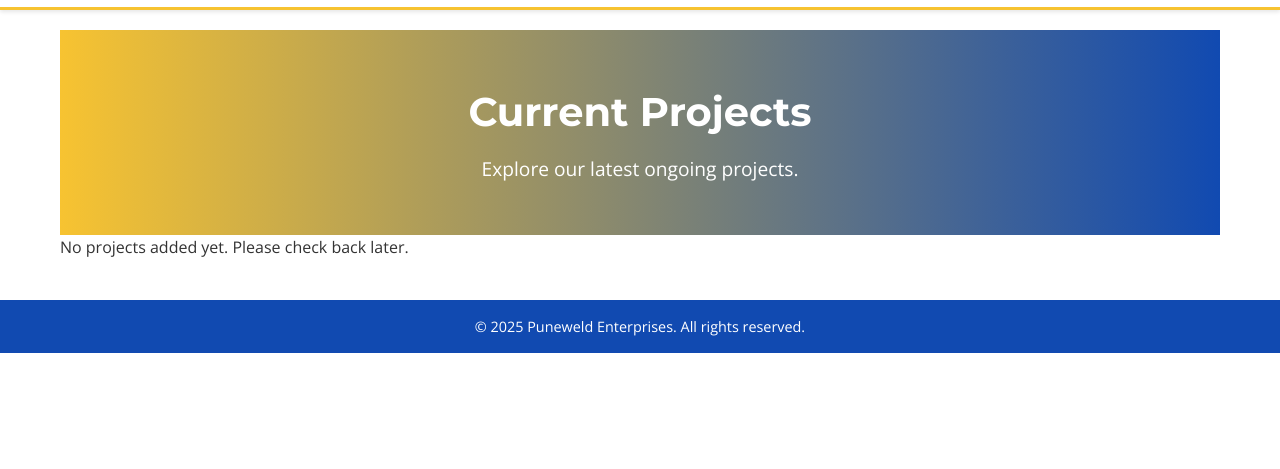
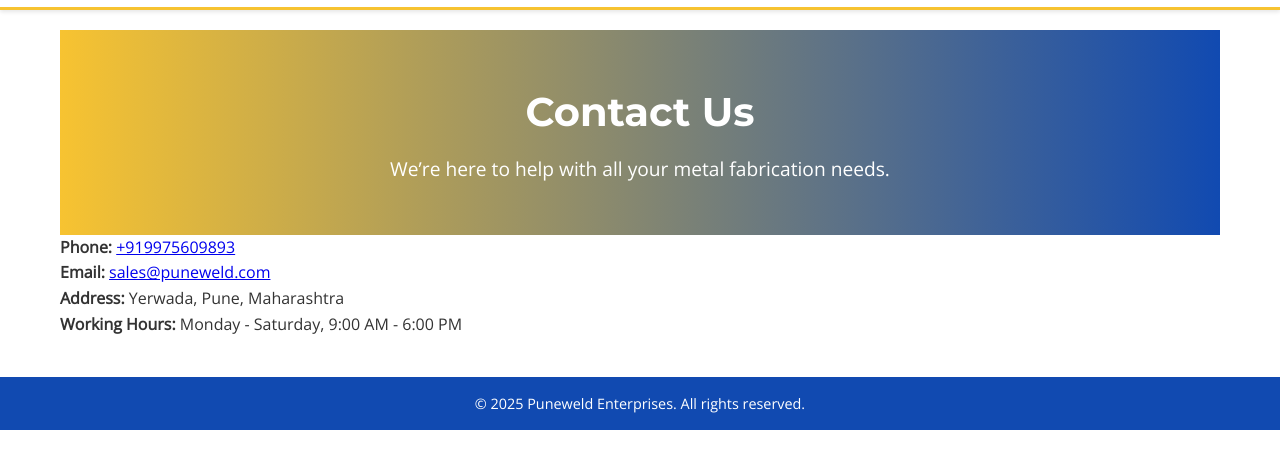
Before and after one commit to asif1001/puneweld, a plain HTML site: page contact.html in a window 1280 px wide. Shown: the part 63-532 px from the top of the page. Drawn offline with nearby package versions, Linux system fonts and the light colour scheme.

Commit message:
Update contact.html

```diff
--- a/contact.html
+++ b/contact.html
@@ -3,7 +3,7 @@
 <head>
     <meta charset="UTF-8">
     <meta name="viewport" content="width=device-width, initial-scale=1.0">
-    <title>Current Projects - Puneweld Enterprises</title>
+    <title>Contact Us - Puneweld Enterprises</title>
     <link href="https://fonts.googleapis.com/css2?family=Montserrat:wght@700&family=Open+Sans&display=swap" rel="stylesheet">
     <link rel="stylesheet" href="style.css">
 </head>
@@ -24,12 +24,14 @@
     </header>
     <main>
         <section class="hero">
-            <h1>Current Projects</h1>
-            <p>Explore our latest ongoing projects.</p>
+            <h1>Contact Us</h1>
+            <p>We’re here to help with all your metal fabrication needs.</p>
         </section>
-        <section id="projects">
-            <!-- Placeholder for dynamically loaded projects -->
-            <p>No projects added yet. Please check back later.</p>
+        <section id="contact-details">
+            <p><strong>Phone:</strong> <a href="tel:+919975609893">+919975609893</a></p>
+            <p><strong>Email:</strong> <a href="mailto:sales@puneweld.com">sales@puneweld.com</a></p>
+            <p><strong>Address:</strong> Yerwada, Pune, Maharashtra</p>
+            <p><strong>Working Hours:</strong> Monday - Saturday, 9:00 AM - 6:00 PM</p>
         </section>
     </main>
     <footer>
```
